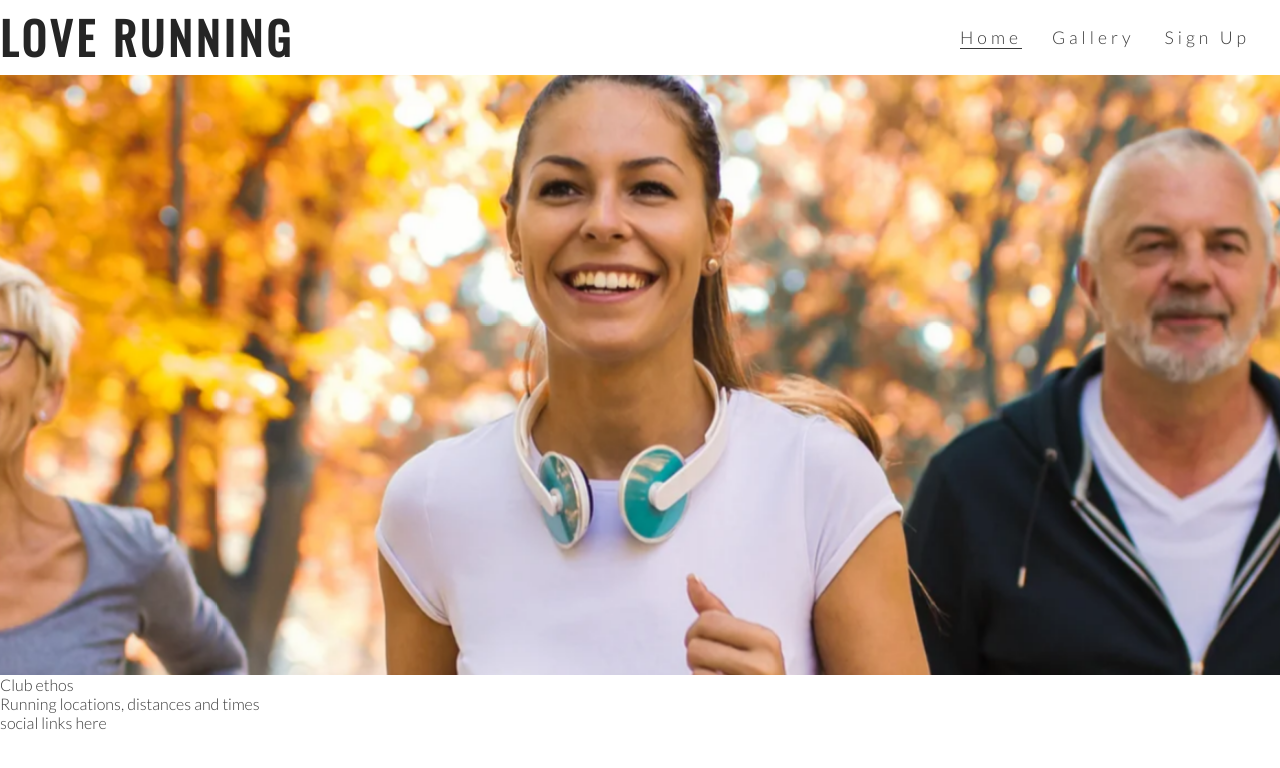
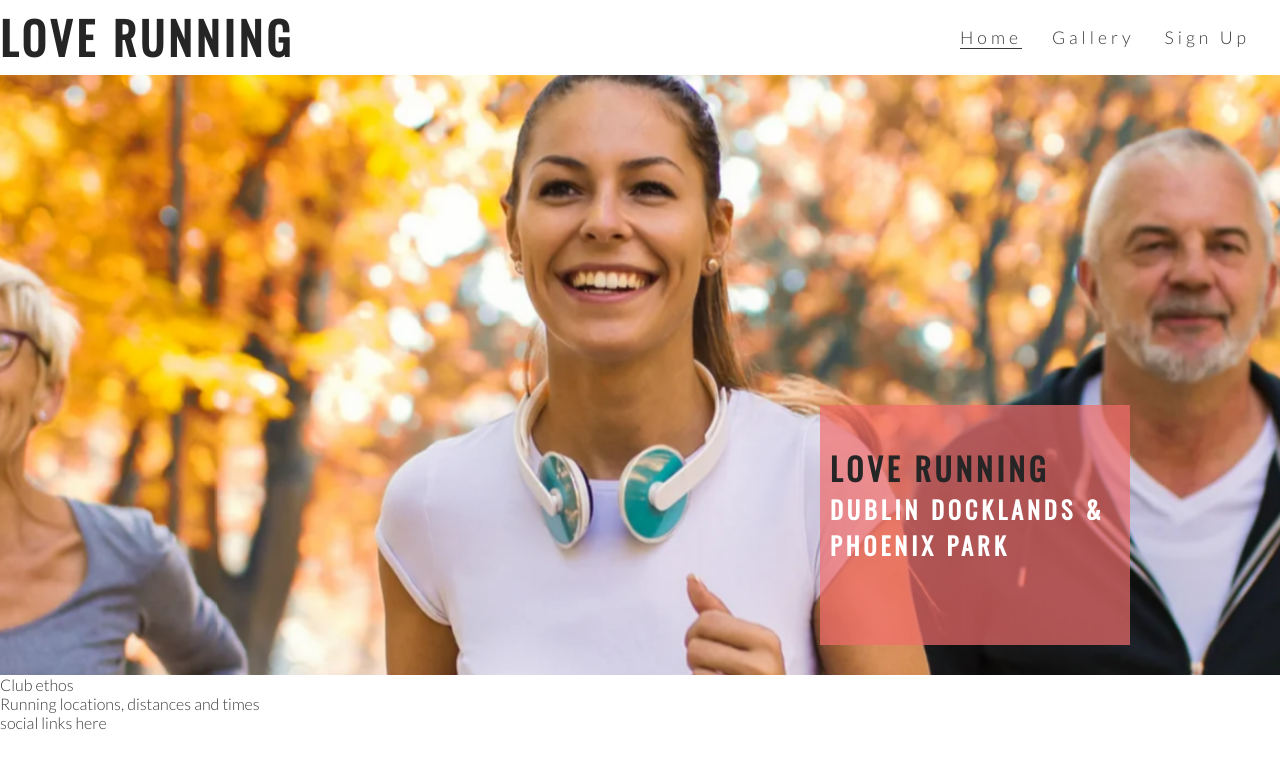
Before and after one commit to decant09/love-running, a plain HTML site: page index.html in a window 1280 px wide. Drawn offline with nearby package versions, Linux system fonts and the light colour scheme.

Commit message:
Add cover text and style

```diff
--- a/assets/css/style.css
+++ b/assets/css/style.css
@@ -56,12 +56,18 @@ h1, h2 {
     border-bottom: 1px solid #3a3a3a;
 }
 
-/* hero image */
+/* hero image and cover text */
 
 #hero-outer {
     height: 600px;
     width: 100%;
     overflow: hidden;
+
+    position: relative;
+}
+
+#cover-text, cover-text h2 {
+    color: #fff;
 }
 
 #hero-image {
@@ -85,3 +91,23 @@ h1, h2 {
         transform: scale(1.1);
     }
 }
+
+#cover-text {
+    font-size: 130%;
+    font-family: oswald, sans-serif;
+    text-transform: uppercase;
+    letter-spacing: 4px;
+
+    width: 300px;
+    height: 200px;
+
+    padding-top: 40px;
+    padding-left: 10px;
+
+    background-color: rgba(241, 109, 107, .7);
+
+    bottom: 30px;
+    right: 150px;
+
+    position: absolute;
+}
--- a/index.html
+++ b/index.html
@@ -32,6 +32,10 @@
     </header>
     <section id="hero-outer">
         <div id="hero-image"></div>
+        <div id="cover-text">
+            <h2>Love Running</h2>
+            <h3>Dublin Docklands & Phoenix Park</h3>
+        </div>
     </section>
     <section>
         Club ethos
```
